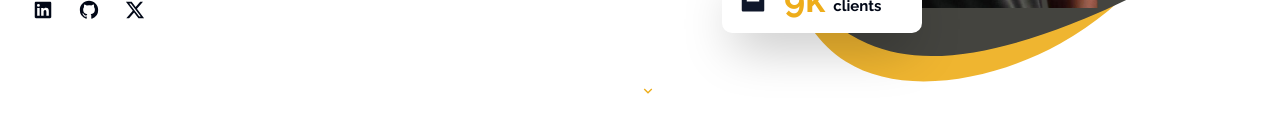
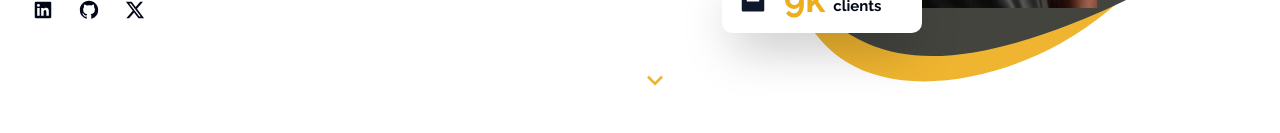
Before and after one commit to fiificode/fiifi-portfolio, a Next.js app: page / in a window 1280 px wide. Shown: the part 649-782 px from the top of the page. Built offline with nearby package versions, Linux system fonts and the light colour scheme.

Commit message:
hero section completed

```diff
--- a/components/hero/Hero.tsx
+++ b/components/hero/Hero.tsx
@@ -93,7 +93,7 @@ const Hero = () => {
           {/**Icons */}
         </div>
         <div className="hidden md:flex absolute left-2/4 bottom-44 xl:bottom-12 animate-bounce">
-          <RiArrowDownSLine className="text=3xl text-basic" />
+          <RiArrowDownSLine className="text-3xl text-basic" />
         </div>
       </div>
     </section>
```
